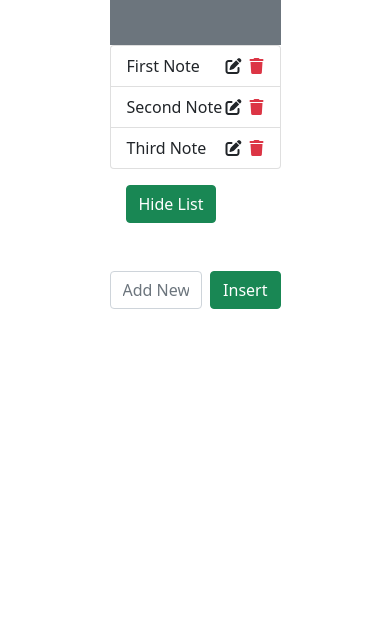
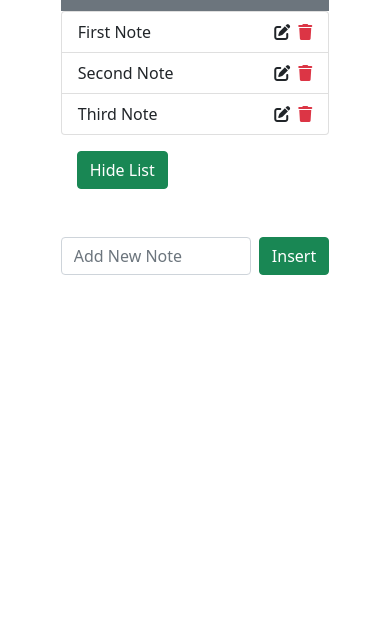
Before and after one commit to kumarprashant24/Note-Manager, a plain HTML site: page index.html in a window 390 px wide. Shown: the part 204-844 px from the top of the page. Drawn offline with nearby package versions, Linux system fonts and the light colour scheme.

Commit message:
updated pixels for phone

```diff
--- a/index.html
+++ b/index.html
@@ -12,7 +12,7 @@
 </head>
 
 <body>
-    <div class="container w-50">
+    <div class="container w-75">
         <!-- header -->
         <div class="bg-secondary mt-5 text-center text-light ">
             <h1>Note Manager</h1>
```
